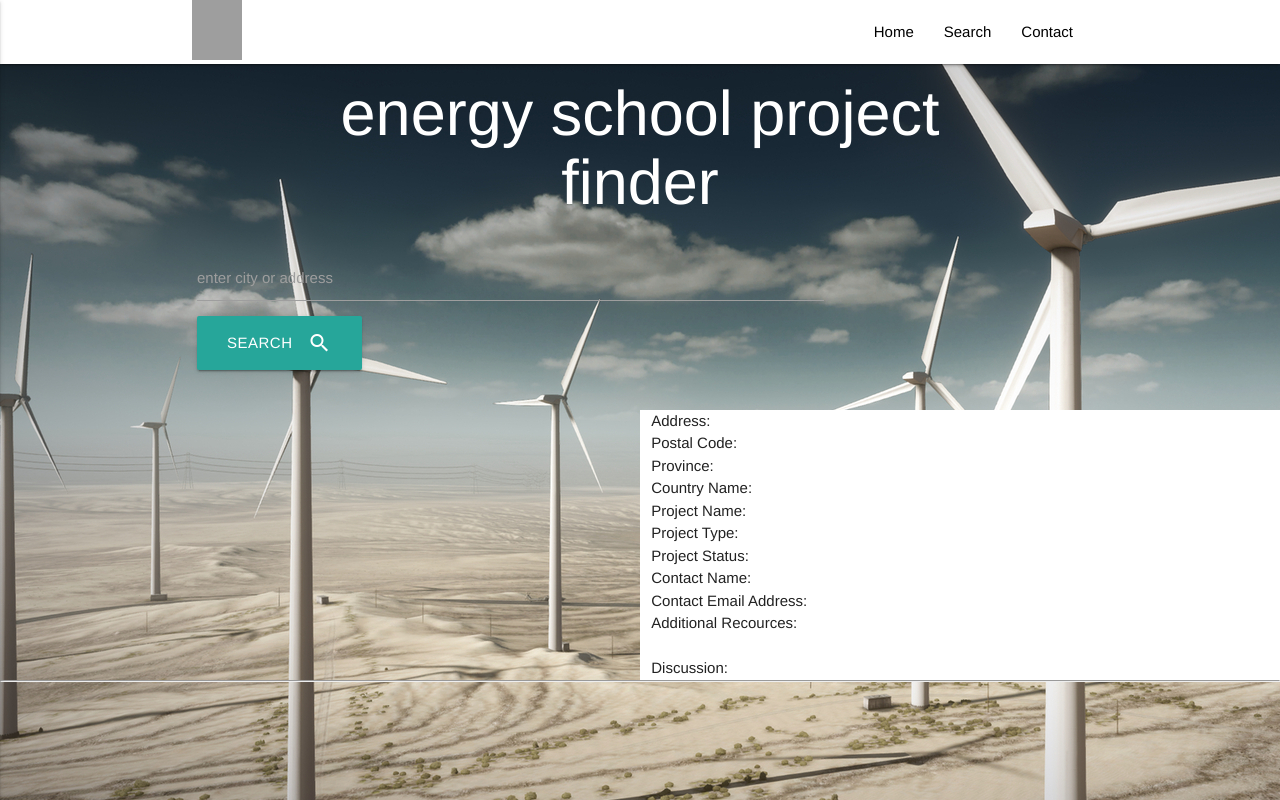
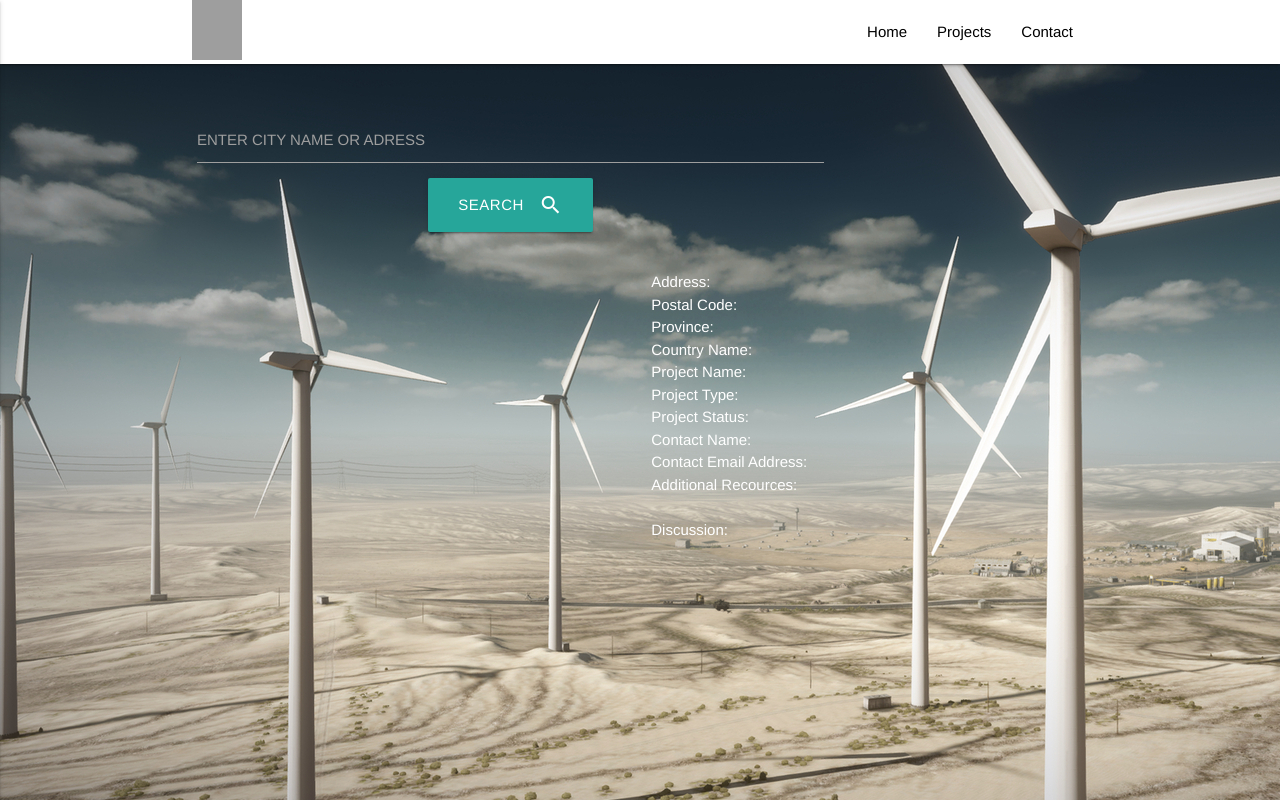
Before and after one commit to cale312/innogy2018, a website: page Project_One-Map_APIs/public/search.html in a window 1280 px wide. Drawn offline with nearby package versions, Linux system fonts and the light colour scheme; grey boxes are pictures that could not be loaded; a script that the page names is missing.

Commit message:
changed the naming in the navigation bar;

```diff
--- a/Project_One-Map_APIs/public/javascripts/main.js
+++ b/Project_One-Map_APIs/public/javascripts/main.js
@@ -64,7 +64,7 @@ function AppViewModel() {
     .then((data) => {
       const locations = [];
       data.forEach((dataCity) => {
-        locations.push(new Project(`<iframe width="100%" height="350" frameborder="0" scrolling="no" marginheight="0" marginwidth="0" src="https://www.openstreetmap.org/export/embed.html?bbox=${dataCity.Longitude}%2C${dataCity.Latitude}&amp;layer=mapnik&amp;marker=${dataCity.Latitude}%2C${dataCity.Longitude}" style="border: 1px solid black"></iframe>`, dataCity.Address, dataCity.AdditionalResources, dataCity.Discussion, dataCity.ContactEmailAddress, dataCity.ContactName, dataCity.ContactPhone, dataCity.City, dataCity.CountryName, dataCity.PostalCode, dataCity.ProjectName, dataCity.ProjectType, dataCity.Province, dataCity.Status, dataCity.TechnologyDescription));
+        locations.push(new Project(`<iframe width="150%" height="350" frameborder="0" scrolling="no" marginheight="0" marginwidth="0" src="https://www.openstreetmap.org/export/embed.html?bbox=${dataCity.Longitude}%2C${dataCity.Latitude}&amp;layer=mapnik&amp;marker=${dataCity.Latitude}%2C${dataCity.Longitude}" style="border: 1px solid black"></iframe>`, dataCity.Address, dataCity.AdditionalResources, dataCity.Discussion, dataCity.ContactEmailAddress, dataCity.ContactName, dataCity.ContactPhone, dataCity.City, dataCity.CountryName, dataCity.PostalCode, dataCity.ProjectName, dataCity.ProjectType, dataCity.Province, dataCity.Status, dataCity.TechnologyDescription));
       });
       self.data(true);
       self.loading('');
--- a/Project_One-Map_APIs/public/search.html
+++ b/Project_One-Map_APIs/public/search.html
@@ -14,6 +14,7 @@
   <!-- Compiled and minified JavaScript -->
   <script src="https://cdnjs.cloudflare.com/ajax/libs/materialize/0.100.2/js/materialize.min.js"></script>
   <script src="https://cdnjs.cloudflare.com/ajax/libs/knockout/3.4.2/knockout-min.js"></script>
+  <link rel="icon" href="https://upload.wikimedia.org/wikipedia/commons/thumb/5/5f/Innogy_Logo.svg/1200px-Innogy_Logo.svg.png">
   <link rel="stylesheet" href="stylesheets/main.css">
   <title>Innogy | Search</title>
   <style>
@@ -33,7 +34,7 @@
         <a href="index.html">Home</a>
       </li>
       <li>
-        <a href="search.html">Search</a>
+        <a href="search.html">Projects</a>
       </li>
       <li>
         <a href="#">Contact</a>
@@ -45,7 +46,7 @@
         <a href="index.html">Home</a>
       </li>
       <li>
-        <a href="search.html">Search</a>
+        <a href="search.html">Projects</a>
       </li>
       <li>
         <a href="#">Contact</a>
@@ -63,28 +64,28 @@
   </div>
   <div class="data container" data-bind="visible: data">
     <center>
-      <h1 class="container white-text text-lighten-4 large">energy school project finder</h1>
+      <!-- <h1 class="white-text text-lighten-4 large">energy school project finder</h1> -->
     </center>
     <br>
-    <div class="input-field container inline">
+    <center class="input-field container inline">
       <input value="" type="text" class="white-text validate city">
-      <label class="active" for="">enter city or address</label>
+      <label class="active" for="">ENTER CITY NAME OR ADRESS</label>
       <button type="button" value="" class="btn btn-large waves-effect waves-light search" data-bind="click: search">search
         <i class="material-icons right">search</i>
       </button>
-    </div>
+    </center>
     <br>
     <br>
     <h4 data-bind="text: alert" class=""></h4>
   </div>
-  <div class="row lighten-4" data-bind="foreach: locations">
+  <div class="row lighten-4 white-text" data-bind="foreach: locations">
     <div class="col s6">
-        <div class="">
+        <div class="video-container responsive-video">
             <h4 data-bind="text: city" class="white-text"></h4>
             <div data-bind="html: sourcemap" class="container"></div>
         </div>
     </div>
-    <div class="col s6 white lighten-5">
+    <div class="col s6 lighten-5">
       <div class="left">
         Address: <span data-bind="text: address"></span><br>
         Postal Code: <span data-bind="text: postalCode"></span><br>
@@ -102,7 +103,7 @@
       </div>
       <div class="devider"></div>
     </div>
-    <hr style="clear:both">
+    <hr style="clear:both; visibility:hidden;">
   </div>
   <center data-bind="html: loader"></center>
 </body>
```
